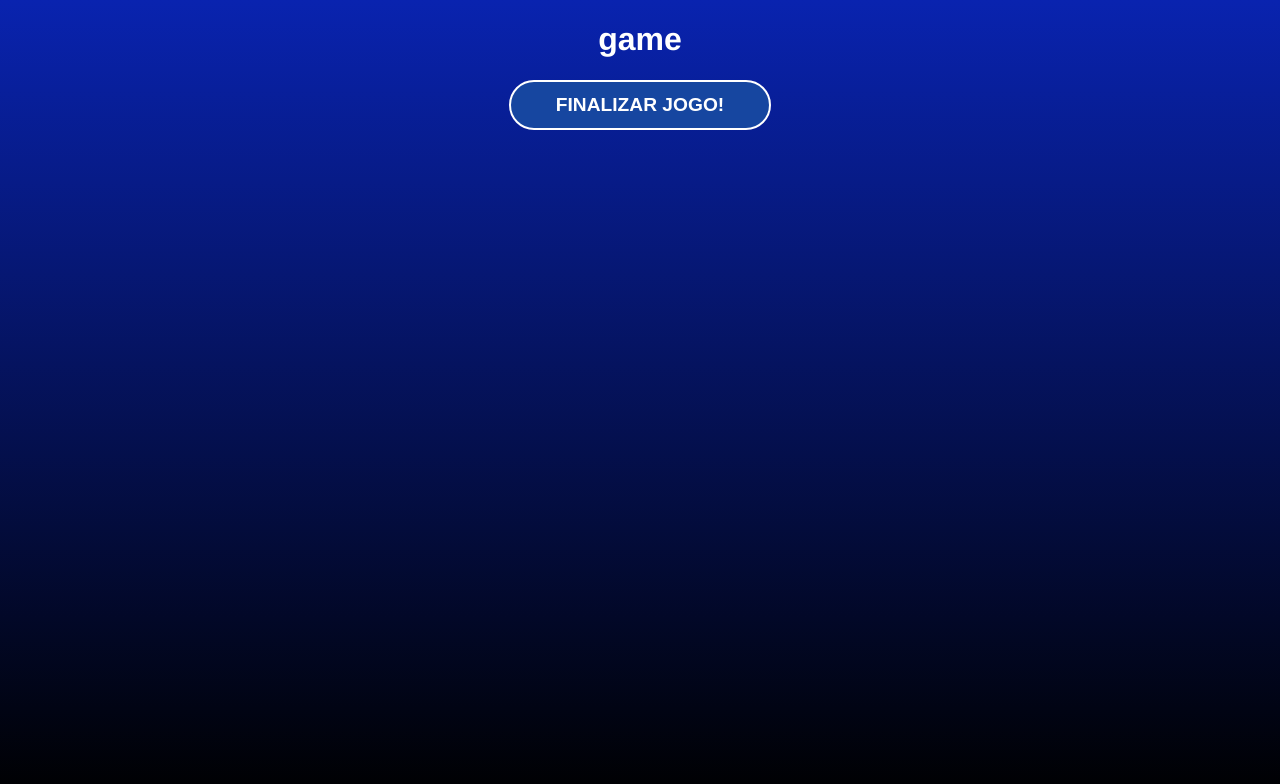
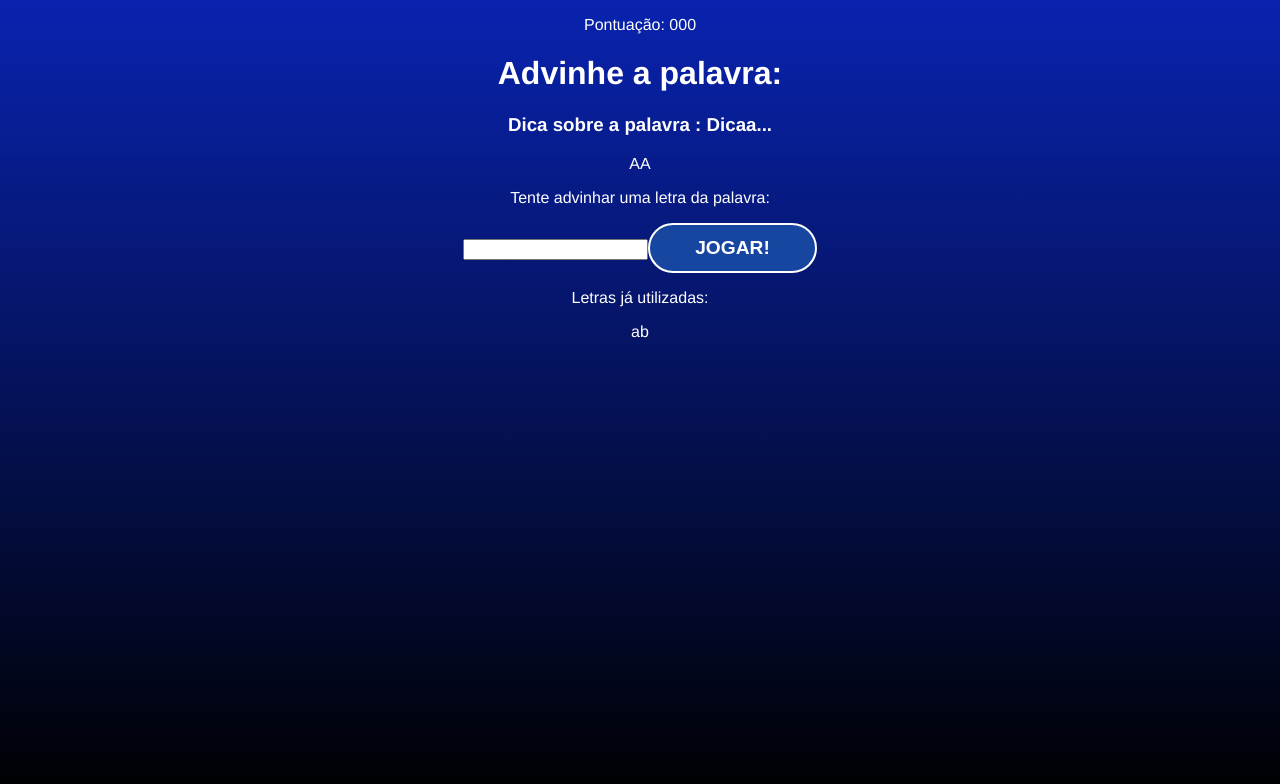
Before and after one commit to PedroGoncalves-Dev/ProjectSecretWord-PedroGoncalves, a React (Vite) app: page / in a window 1280 px wide. Both pictures are taken after a click on the button "COMEÇAR O JOGO". Shown: the top 784 px of the page. Built offline with nearby package versions, Linux system fonts and the light colour scheme.

Commit message:
Pagina do game sem css

```diff
--- a/src/App.jsx
+++ b/src/App.jsx
@@ -21,7 +21,7 @@
   const [gameStage, setGameStage] = useState(stage[0].name);
   const [words] = useState(wordList)
   const [pickedWord, setPickedWord] = useState('')
-  const [pickedCategoy, setPickedCategoy] = useState('')
+  const [pickedCategory, setPickedCategory] = useState('')
   const [letters, setLetters] = useState('')
 
   const pickeWordAndCategory = () => {
@@ -53,9 +53,9 @@
 
     // fill stage
 
-    setPickedWord(word);
-    setPickedCategoy(category);
-    setLetters(wordLetters)
+    setPickedWord(pickedWord);
+    setPickedCategory(pickedCategory);
+    setLetters(letters)
 
 
 
--- a/src/components/Game.jsx
+++ b/src/components/Game.jsx
@@ -3,9 +3,33 @@
 const Game = ({alterna}) => {
 
     return (
-        <div>
-            <h1>game</h1>
-            <button onClick={alterna}>Finalizar jogo!</button>
+        <div className="game">
+            <p className="points">
+                <span>Pontuação: 000</span>
+
+            </p>
+            <h1>Advinhe a palavra:</h1>
+            <h3 className="tip">
+                Dica sobre a palavra : <span>Dicaa...</span>
+            </h3>
+            <div className="wordContainer">
+                <span className='letter'>A</span>
+                <span className='blankSquare'>A</span>
+            </div>
+            <div className="letterContainer">
+                <p>Tente advinhar uma letra da palavra:</p>
+                <form>
+                    <input type="text" name='letter' maxLength='1' required />
+                    <button>Jogar!</button>
+                </form>
+            </div>
+            <div className="wrongLettersContainer">
+                <p>Letras já utilizadas:</p>
+                <span>a</span>
+                <span>b</span>
+            </div>
+
+
         </div>
     )
 }
```
